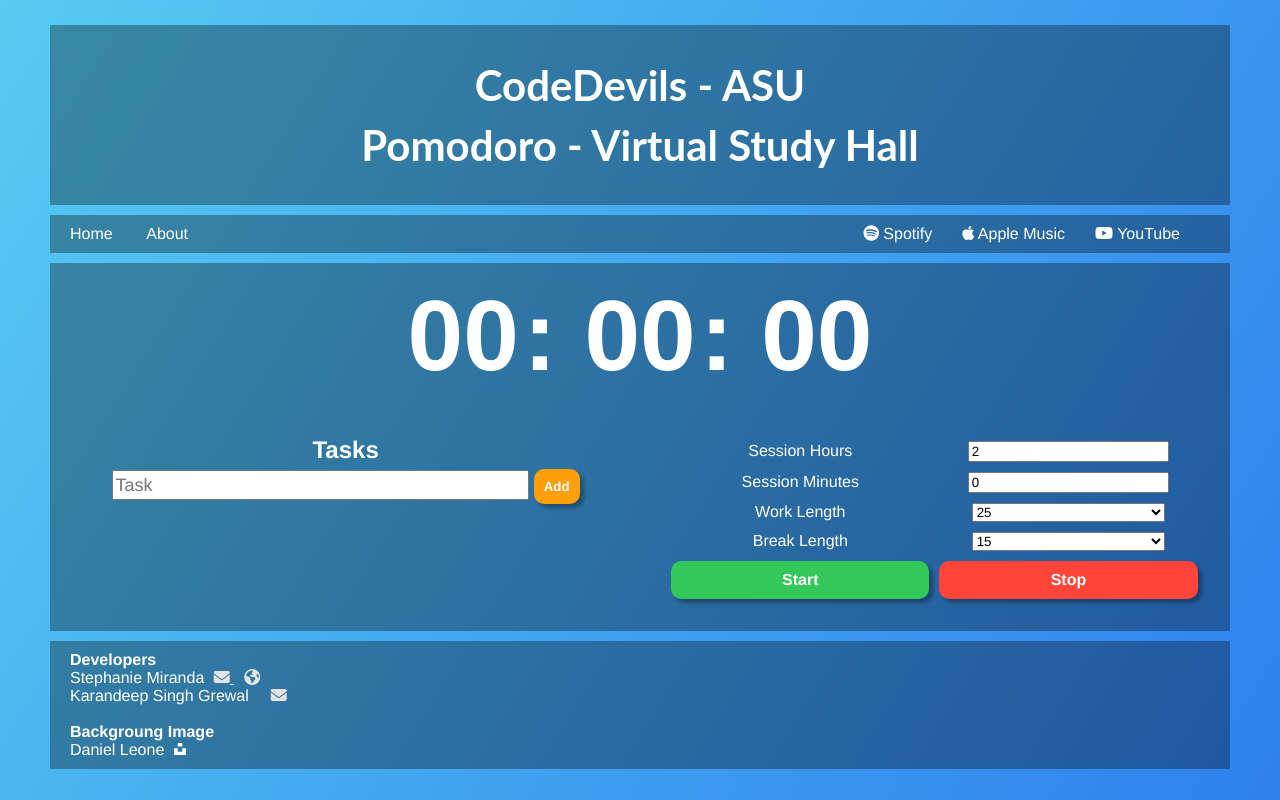
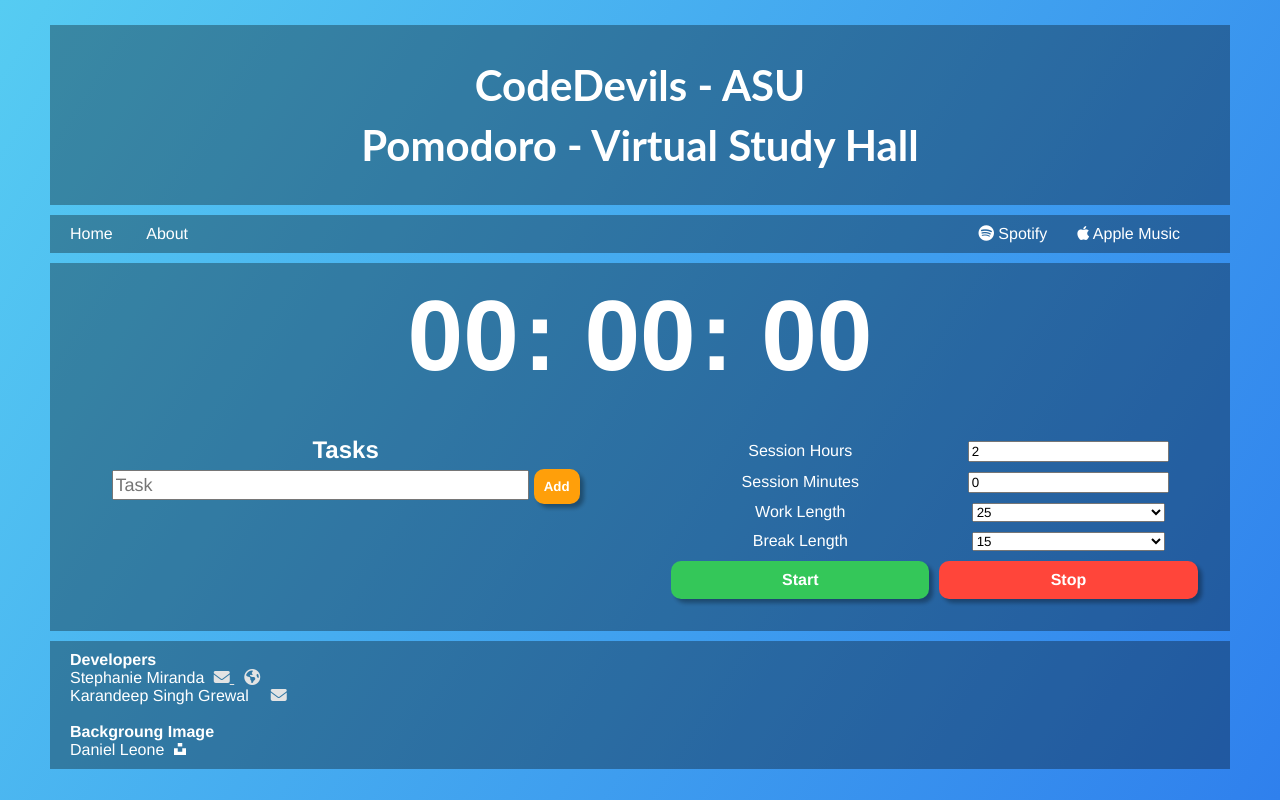
Before and after one commit to kgrewal2/pomodoro-vsh, a plain HTML site: page index.html in a window 1280 px wide. Drawn offline with Linux system fonts and the light colour scheme.

Commit message:
Temporarily removed YouTube link as it sets a third party cookie we haven't dealth with yet.

```diff
--- a/index.html
+++ b/index.html
@@ -19,8 +19,8 @@
     <nav>
         <a href="./index.html">Home</a>
         <a href="./html/about.html" id="about">About</a>
-        <a target="_blank" href="https://www.youtube.com/playlist?list=PLF3TLWNmsDCewZ0h4ipsgBwI_znWbGE3p" style="float:right"><i class="fab fa-youtube"></i> YouTube
-        </a>
+        <!--<a target="_blank" href="https://www.youtube.com/playlist?list=PLF3TLWNmsDCewZ0h4ipsgBwI_znWbGE3p" style="float:right"><i class="fab fa-youtube"></i> YouTube
+        </a>-->
         <a target="_blank" href="https://beta.music.apple.com" style="float: right"><i class="fab fa-apple"></i> Apple Music</a>
         <a target="_blank" href="https://open.spotify.com/playlist/0lHeOLHPtj3dZnI7hjbEiy?si=5KzGDm-fRdybH8sM-cSISg" style="float: right"><i
             class="fab fa-spotify"></i> Spotify</a>
```
